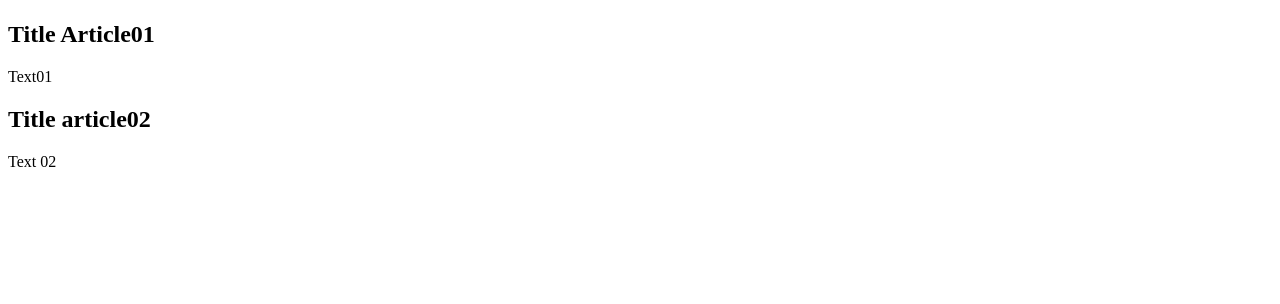
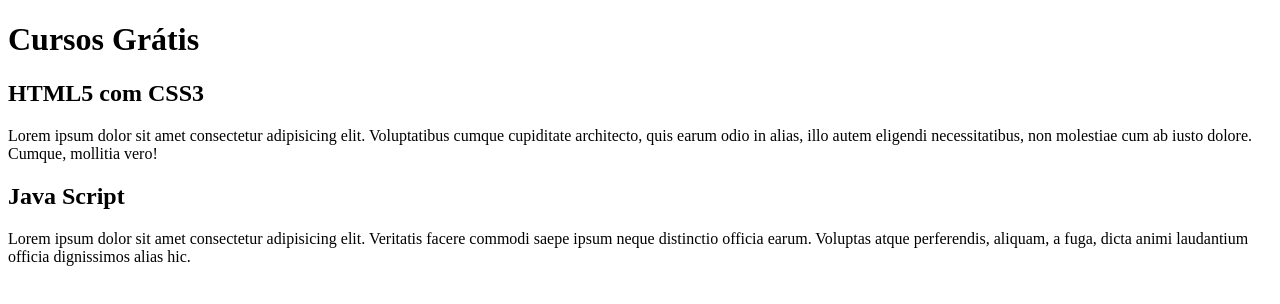
Before and after one commit to Thomas-Ricardo/projeto-site, a plain HTML site: page index.html in a window 1280 px wide. Drawn offline with Linux system fonts and the light colour scheme.

Commit message:
comecei a escrever no conteúdo

```diff
--- a/index.html
+++ b/index.html
@@ -9,15 +9,15 @@
 <body>
     <main>
         <header>
-            <h1></h1>
+            <h1>Cursos Grátis</h1>
         </header>
         <article>
-            <h2>Title Article01</h2>
-            <p>Text01</p>
+            <h2>HTML5 com CSS3</h2>
+            <p>Lorem ipsum dolor sit amet consectetur adipisicing elit. Voluptatibus cumque cupiditate architecto, quis earum odio in alias, illo autem eligendi necessitatibus, non molestiae cum ab iusto dolore. Cumque, mollitia vero!</p>
         </article>
         <article>
-            <h2>Title article02</h2>
-            <p>Text 02</p>
+            <h2>Java Script</h2>
+            <p>Lorem ipsum dolor sit amet consectetur adipisicing elit. Veritatis facere commodi saepe ipsum neque distinctio officia earum. Voluptas atque perferendis, aliquam, a fuga, dicta animi laudantium officia dignissimos alias hic.</p>
         </article>
     </main>
 
```
